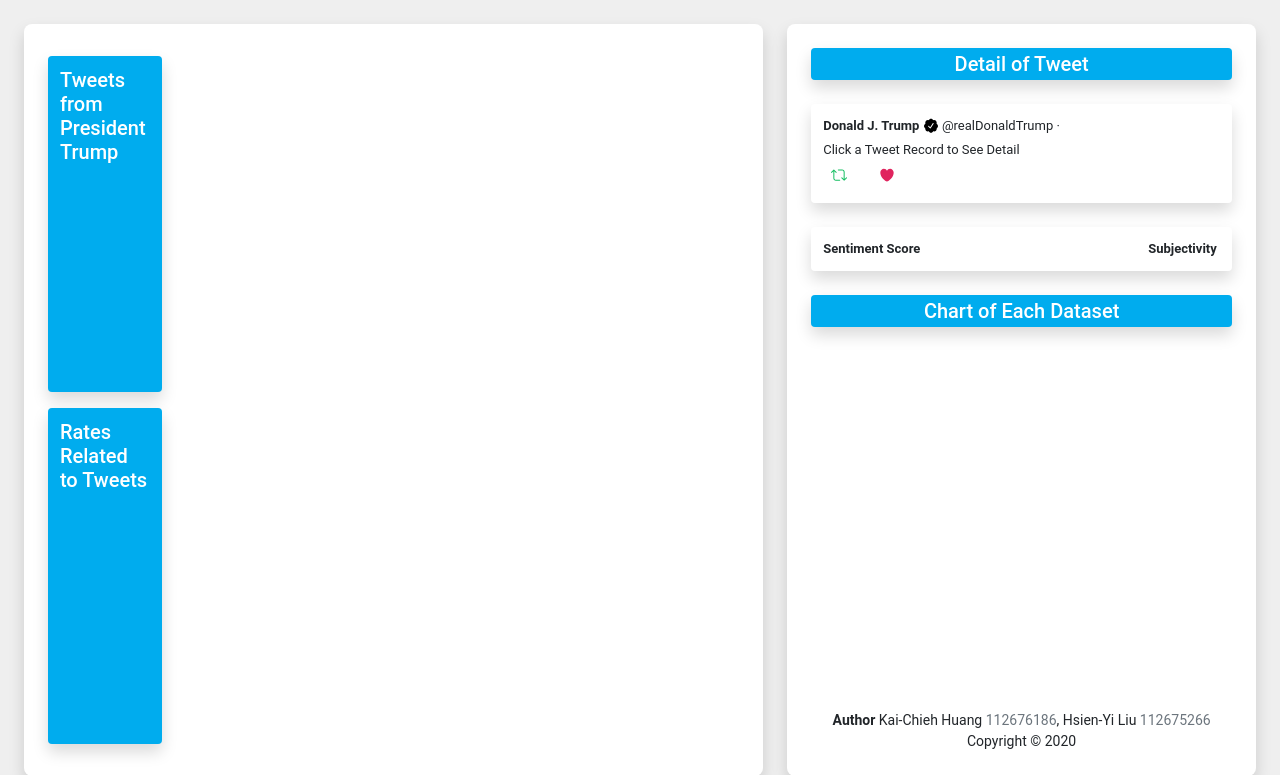
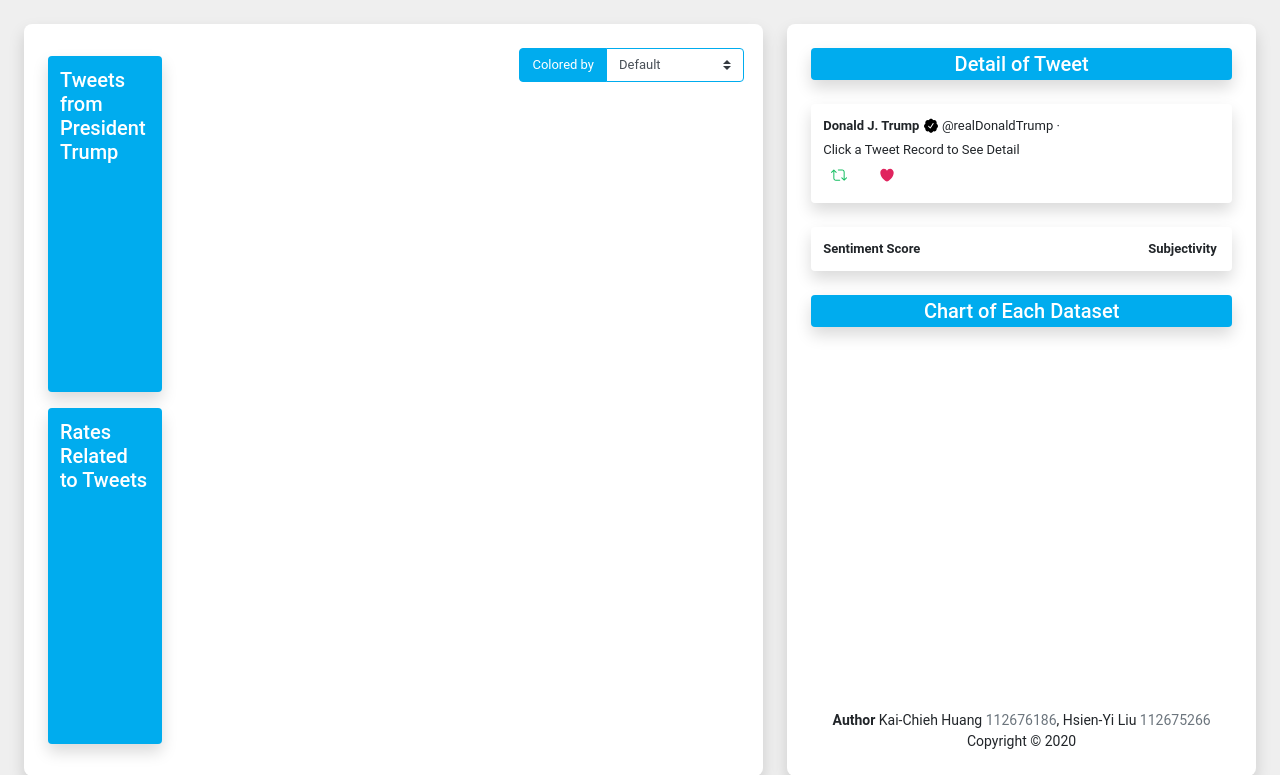
Before and after one commit to jackysiumkj/CSE564-Final-Project, a Flask app: page / in a window 1280 px wide. Shown: the top 775 px of the page. Run offline with Flask 2, Linux system fonts and the light colour scheme; data that the repository does not hold is empty; parts of the project's set-up code (start-up, migrations or seed data) failed here and were passed over; some libraries are stand-ins or nearby versions.

Commit message:
finish twitter dataset actions

```diff
--- a/static/css/main.css
+++ b/static/css/main.css
@@ -3,7 +3,7 @@
 }
 
 p {
-  font-size: 16px;
+  font-size: 13px;
 }
 
 body {
@@ -63,6 +63,24 @@ div {
 
 .tweet-detail-block > div {
   margin: 8px 0;
+}
+
+#tweets-color-group {
+  position: fixed;
+  right: calc(40% + 24px);
+  top: 48px;
+  width: auto;
+}
+
+#tweets-color-group * {
+  font-size: 13px;
+  height: unset;
+  border-color: #00acee;
+}
+
+#tweets-color-group label {
+  color: #fff;
+  background: #00acee;
 }
 
 .detail-wrap {
--- a/static/js/tweet_plot.js
+++ b/static/js/tweet_plot.js
@@ -1,3 +1,6 @@
+let color = null;
+let tweetColorBy = 'favorites';
+
 const draw_tweets = () => {
 
   let dates = _.keys(rawTweets);
@@ -25,6 +28,8 @@ const draw_tweets = () => {
   .append('g')
     .attr('transform', 'translate(' + margin.left + ',' + margin.top + ')');
 
+  color = d3.scaleLinear() .range([mainColor, mainColor]);
+
   let x = d3.scaleBand()
     .domain(dates)
     .rangeRound([0, width])
@@ -42,7 +47,6 @@ const draw_tweets = () => {
     .enter()
   .append('g')
     .attr('class', 'g');
-    // .attr('transform', function(d) { return "translate(" + x0(d.State) + ",0)"; });
 
   stackBars.selectAll('rect')
     .data(d => d)
@@ -54,10 +58,7 @@ const draw_tweets = () => {
     .attr('width', x.bandwidth())
     .attr('height', (d, i) => y(i) - y(i + 1) - 1)
     .style('fill', '#00acee')
-    .attr('data-toggle', 'popover')
-    .attr('title', 'hover')
-    .attr('trigger', 'hover')
-    .attr('content', 'content')
+    .attr('id', (d, i) => `rect_${d.date}_${i}`)
     .on('mouseover', blockMouseoverHandler)
     .on('mouseout', blockMouseoutHandler)
     .on('click', blockOnClickHandler);
@@ -104,11 +105,11 @@ const draw_tweets = () => {
   .append('text')
     .attr('x', 8)
     .attr('y', 16)
+    .attr('class', '#607e8c')
     .attr('fill', '#607e8c')
     .attr('font-size', '12px')
     .attr('font-weight', 'bold')
-    .attr('text-anchor', 'end')
-    .attr('transform', 'rotate(-90)')
+    .attr('text-anchor', 'start')
     .text('Number of Tweets');
 
   svg.selectAll('.y')
@@ -121,8 +122,8 @@ const draw_tweets = () => {
     d3.select(this)
       .transition()
       .duration(100)
-      .style('fill', '#0180b1')
-      .attr('stroke', '#0180b1');
+      .style('fill', d3.rgb(color(tweet[tweetColorBy])).darker(2))
+      .attr('stroke', d3.rgb(color(tweet[tweetColorBy])).darker(2));
 
     d3.select('#tooltip-div')
       .transition()
@@ -140,7 +141,7 @@ const draw_tweets = () => {
     d3.select(this)
       .transition()
       .duration(100)
-      .style('fill', '#00acee')
+      .style('fill', color(tweet[tweetColorBy]))
       .attr('stroke', 'none');
 
     d3.select('#tooltip-div')
@@ -156,7 +157,34 @@ const draw_tweets = () => {
     document.getElementById('tweet-favorites').innerHTML = tweet.favorites;
     document.getElementById('tweet-sentiment').innerHTML = tweet.Sentiment;
     document.getElementById('tweet-subjectivity').innerHTML = tweet.Subjectivity;
-
-    console.log(tweet);
   }
 }
+
+
+function handleTweetColorOnChange(value) {
+  const colorSet = {
+    retweets: '#17bf63',
+    favorites: '#e0245e',
+    Sentiment: '#ff8bdf',
+  }
+  const groupedTweets = _.values(rawTweets);
+  tweetColorBy = value;
+
+  if ('default' === tweetColorBy) {
+    color = d3.scaleLinear() .range([mainColor, mainColor]);
+    tweetColorBy = 'favorites';
+  }
+  else {
+    let max = _.chain(groupedTweets).map(tweets => _.map(tweets, tweetColorBy)).flatten().max().value();
+    let min = _.chain(groupedTweets).map(tweets => _.map(tweets, tweetColorBy)).flatten().min().value();
+    color = d3.scaleLinear()
+      .domain([min, max])
+      .range([secondaryColor, colorSet[tweetColorBy]]);
+  }
+
+  _.each(groupedTweets, tweets => {
+    _.each(tweets, (tweet, index) => {
+      d3.select(`#rect_${tweet.date}_${index}`).style('fill', color(tweet[tweetColorBy]));
+    });
+  });
+}
--- a/templates/index.html
+++ b/templates/index.html
@@ -69,13 +69,28 @@
   <div id="tooltip-div" class="shadow" style="opacity: 0;">
     <p id="tooltip-content"></p>
   </div>
+  <div id="tweets-color-group" class="input-group flex-row">
+    <div class="input-group-prepend">
+      <label class="input-group-text" for="tweets-color-selector">Colored by</label>
+    </div>
+    <select class="custom-select" id="tweets-color-selector" onchange="handleTweetColorOnChange(this.value)">
+      <option selected value="default">Default</option>
+      <option value="retweets">Retweets</option>
+      <option value="favorites">Likes</option>
+      <option value="Sentiment">Sentiment Score</option>
+    </select>
+  </div>
+  </select>
   <!-- <div id="_spinner" class="spinner-grow" role="status" style="display: none;"></div> -->
   <!-- <svg id="chart" ></svg> -->
   <script>
     // First load only
     const host = 'http://localhost:3002';
+    const mainColor = '#00acee';
+    const secondaryColor = '#ececec';
     let tweetResponse = null;
     let sharedWidth = 0;
+
   </script>
   <script src="{{ url_for('static', filename='js/chart_for_dataset.js') }}"></script>
   <script src="{{ url_for('static', filename='js/related_rates_plot.js') }}"></script>
```
